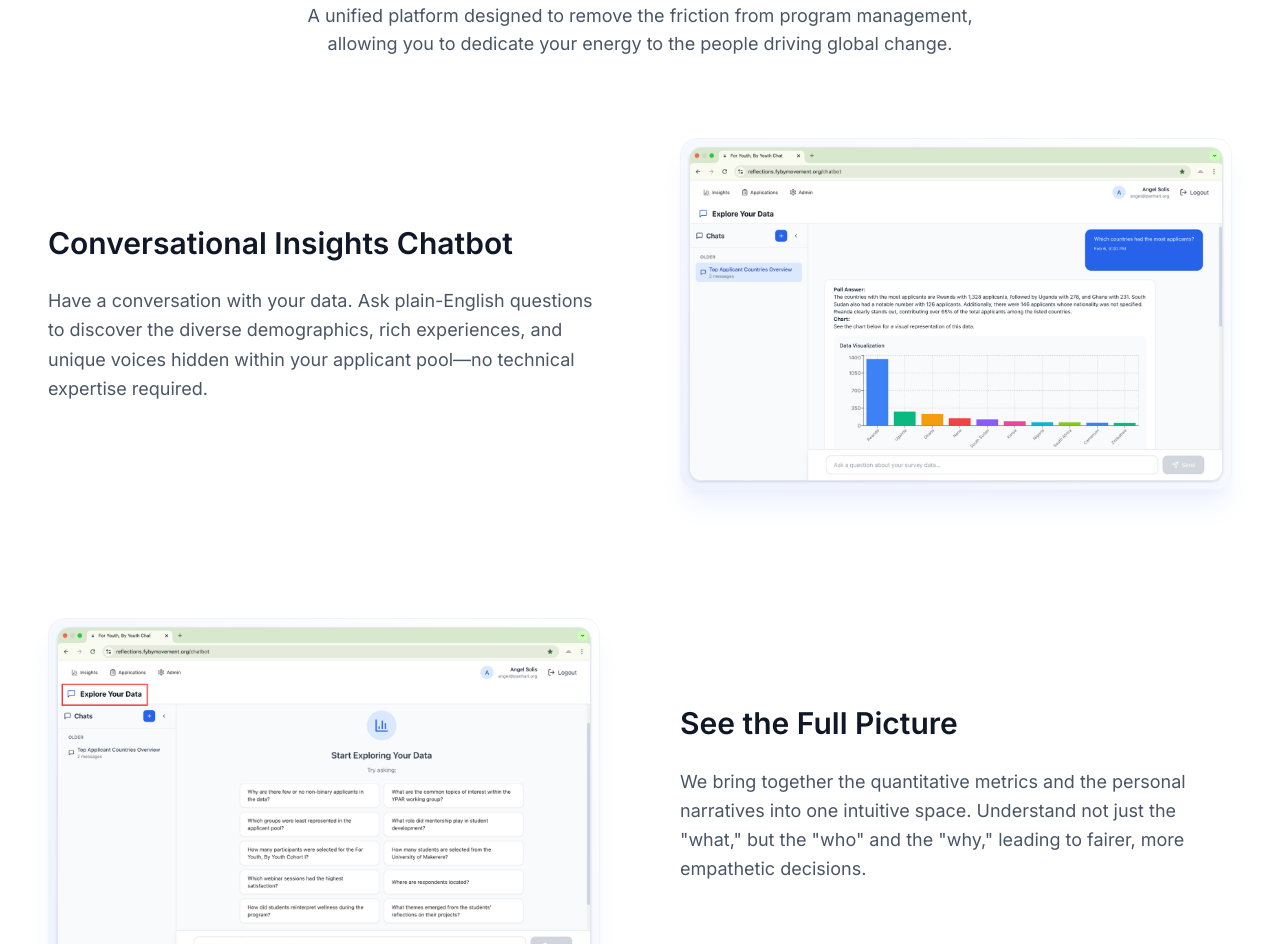
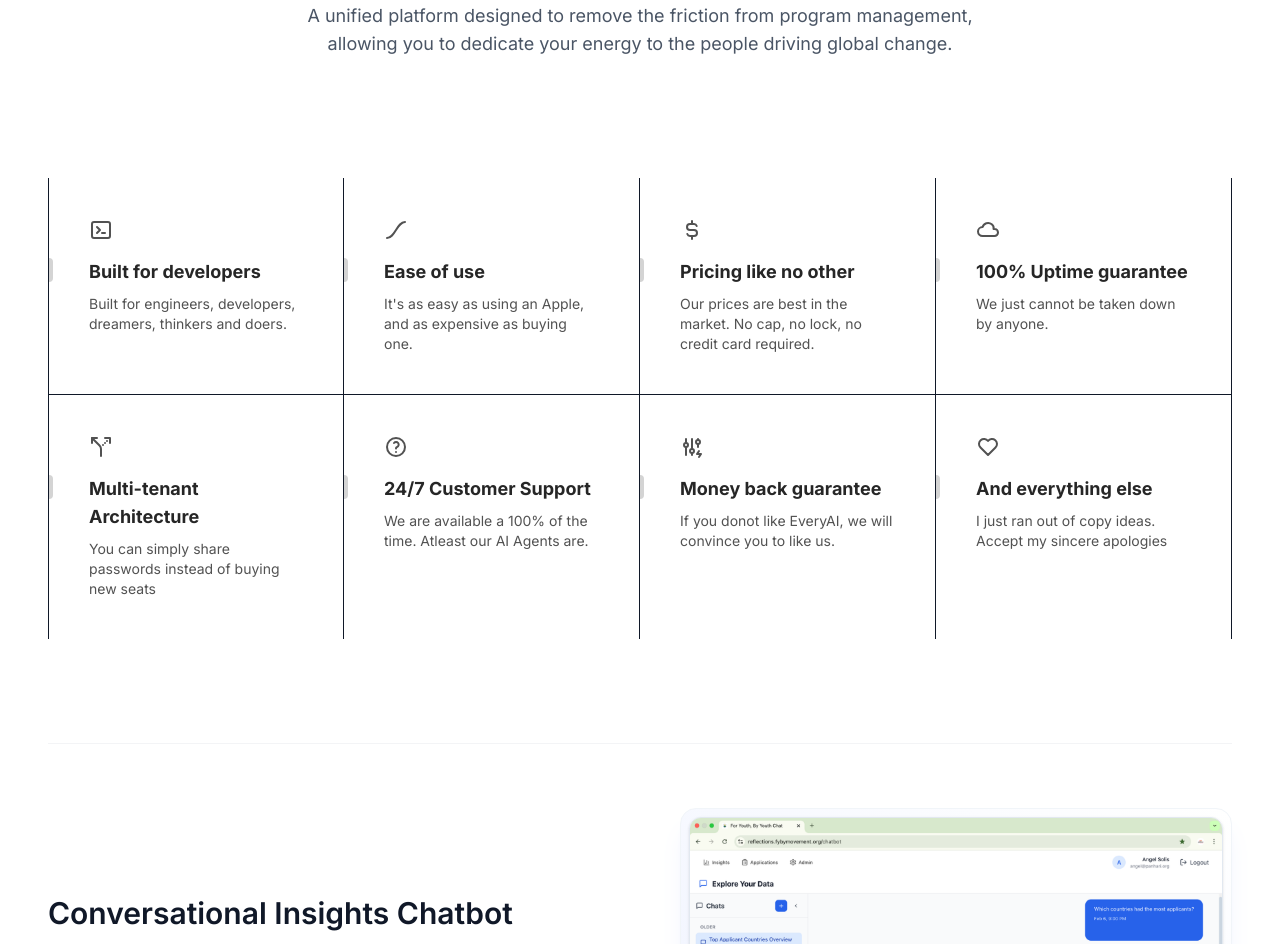
Before and after one commit to tadiwa-dev/gateway-three, a Next.js app: page / in a window 1280 px wide. Shown: the part 1100-2044 px from the top of the page. Built offline with nearby package versions, Linux system fonts and the light colour scheme.

Commit message:
feat: integrate FeaturesSectionWithHoverEffects component with hover effects

```diff
--- /dev/null
+++ b/components/blocks/feature-section-with-hover-effects.jsx
@@ -0,0 +1,15 @@
+'use client';
+
+import { FeaturesSectionWithHoverEffects } from "@/components/ui/feature-section-with-hover-effects";
+
+function FeaturesSectionWithHoverEffectsDemo() {
+    return (
+        <div className="min-h-screen w-full">
+            <div className="absolute top-0 left-0 w-full">
+                <FeaturesSectionWithHoverEffects />
+            </div>
+        </div>
+    );
+}
+
+export { FeaturesSectionWithHoverEffectsDemo };
--- /dev/null
+++ b/components/ui/feature-section-with-hover-effects.jsx
@@ -0,0 +1,102 @@
+'use client';
+
+import { cn } from "@/lib/utils";
+import {
+    IconAdjustmentsBolt,
+    IconCloud,
+    IconCurrencyDollar,
+    IconEaseInOut,
+    IconHeart,
+    IconHelp,
+    IconRouteAltLeft,
+    IconTerminal2,
+} from "@tabler/icons-react";
+
+export function FeaturesSectionWithHoverEffects() {
+    const features = [
+        {
+            title: "Built for developers",
+            description:
+                "Built for engineers, developers, dreamers, thinkers and doers.",
+            icon: <IconTerminal2 />,
+        },
+        {
+            title: "Ease of use",
+            description:
+                "It's as easy as using an Apple, and as expensive as buying one.",
+            icon: <IconEaseInOut />,
+        },
+        {
+            title: "Pricing like no other",
+            description:
+                "Our prices are best in the market. No cap, no lock, no credit card required.",
+            icon: <IconCurrencyDollar />,
+        },
+        {
+            title: "100% Uptime guarantee",
+            description: "We just cannot be taken down by anyone.",
+            icon: <IconCloud />,
+        },
+        {
+            title: "Multi-tenant Architecture",
+            description: "You can simply share passwords instead of buying new seats",
+            icon: <IconRouteAltLeft />,
+        },
+        {
+            title: "24/7 Customer Support",
+            description:
+                "We are available a 100% of the time. Atleast our AI Agents are.",
+            icon: <IconHelp />,
+        },
+        {
+            title: "Money back guarantee",
+            description:
+                "If you donot like EveryAI, we will convince you to like us.",
+            icon: <IconAdjustmentsBolt />,
+        },
+        {
+            title: "And everything else",
+            description: "I just ran out of copy ideas. Accept my sincere apologies",
+            icon: <IconHeart />,
+        },
+    ];
+
+    return (
+        <div className="grid grid-cols-1 md:grid-cols-2 lg:grid-cols-4 relative z-10 py-10 max-w-7xl mx-auto">
+            {features.map((feature, index) => (
+                <Feature key={feature.title} {...feature} index={index} />
+            ))}
+        </div>
+    );
+}
+
+const Feature = ({ title, description, icon, index }) => {
+    return (
+        <div
+            className={cn(
+                "flex flex-col lg:border-r py-10 relative group/feature dark:border-neutral-800",
+                (index === 0 || index === 4) && "lg:border-l dark:border-neutral-800",
+                index < 4 && "lg:border-b dark:border-neutral-800"
+            )}
+        >
+            {index < 4 && (
+                <div className="opacity-0 group-hover/feature:opacity-100 transition duration-200 absolute inset-0 h-full w-full bg-gradient-to-t from-neutral-100 dark:from-neutral-800 to-transparent pointer-events-none" />
+            )}
+            {index >= 4 && (
+                <div className="opacity-0 group-hover/feature:opacity-100 transition duration-200 absolute inset-0 h-full w-full bg-gradient-to-b from-neutral-100 dark:from-neutral-800 to-transparent pointer-events-none" />
+            )}
+            <div className="mb-4 relative z-10 px-10 text-neutral-600 dark:text-neutral-400">
+                {icon}
+            </div>
+            <div className="text-lg font-bold mb-2 relative z-10 px-10">
+                <div className="absolute left-0 inset-y-0 h-6 group-hover/feature:h-8 w-1 rounded-tr-full rounded-br-full bg-neutral-300 dark:bg-neutral-700 group-hover/feature:bg-blue-500 transition-all duration-200 origin-center" />
+                <span className="group-hover/feature:translate-x-2 transition duration-200 inline-block text-neutral-800 dark:text-neutral-100">
+                    {title}
+                </span>
+            </div>
+            <p className="text-sm text-neutral-600 dark:text-neutral-300 max-w-xs relative z-10 px-10">
+                {description}
+            </p>
+        </div>
+    );
+};
--- /dev/null
+++ b/lib/utils.js
@@ -0,0 +1,6 @@
+import { clsx } from "clsx";
+import { twMerge } from "tailwind-merge";
+
+export function cn(...inputs) {
+    return twMerge(clsx(inputs));
+}
--- a/package.json
+++ b/package.json
@@ -9,11 +9,14 @@
     "lint": "eslint"
   },
   "dependencies": {
+    "@tabler/icons-react": "^3.38.0",
+    "clsx": "^2.1.1",
     "lenis": "^1.3.11",
     "lucide-react": "^0.545.0",
     "next": "16.0.10",
     "react": "19.2.1",
-    "react-dom": "19.2.1"
+    "react-dom": "19.2.1",
+    "tailwind-merge": "^3.5.0"
   },
   "devDependencies": {
     "@eslint/eslintrc": "^3",
--- a/sections/features-section.jsx
+++ b/sections/features-section.jsx
@@ -1,6 +1,7 @@
 'use client';
 
 import SectionTitle from "@/components/section-title";
+import { FeaturesSectionWithHoverEffects } from "@/components/ui/feature-section-with-hover-effects";
 
 export default function FeaturesSection() {
     const features = [
@@ -61,7 +62,12 @@
                     </p>
                 </div>
 
+                <FeaturesSectionWithHoverEffects />
+
+                <div className="border-t border-gray-100 my-16" />
+
                 <div className="space-y-32">
+
                     {features.map((feature, index) => (
                         <div key={index} className={`flex flex-col md:flex-row items-center gap-12 lg:gap-20 ${index % 2 !== 0 ? 'md:flex-row-reverse' : ''}`}>
                             <div className="flex-1 space-y-6">
```
Also changed, not shown: 1 other file (tests, documents, lock files or other folders).
